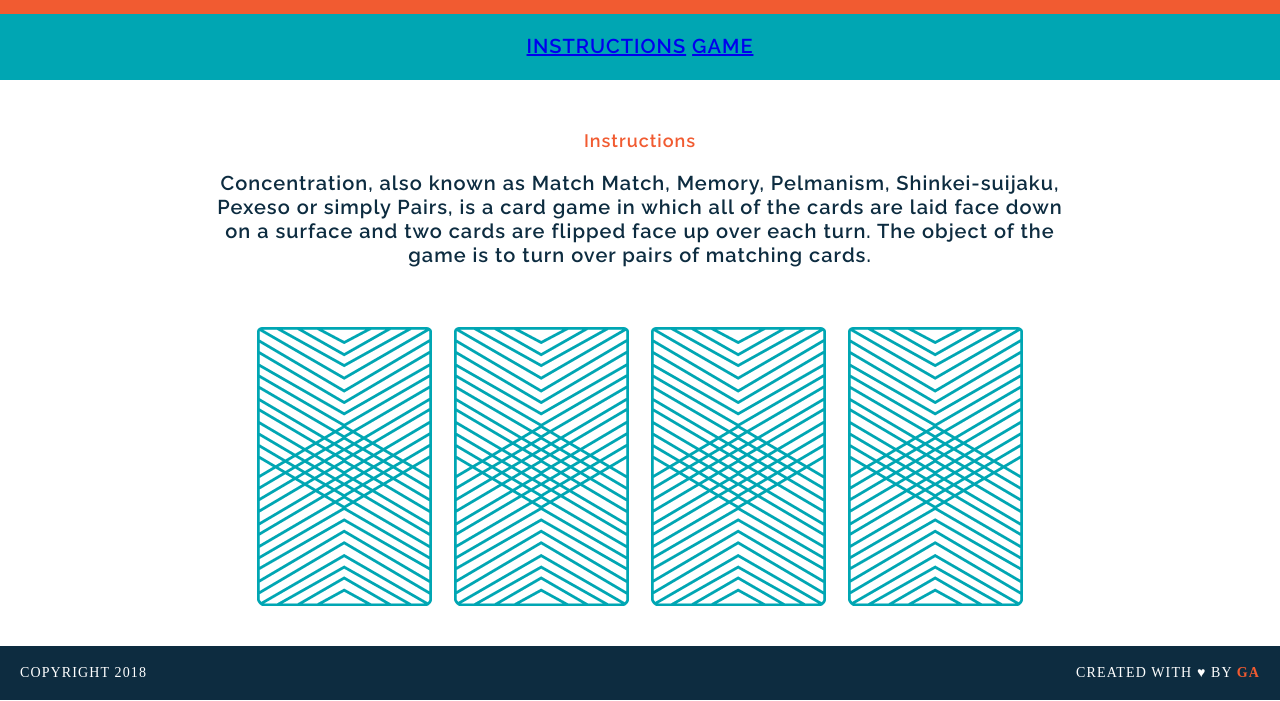
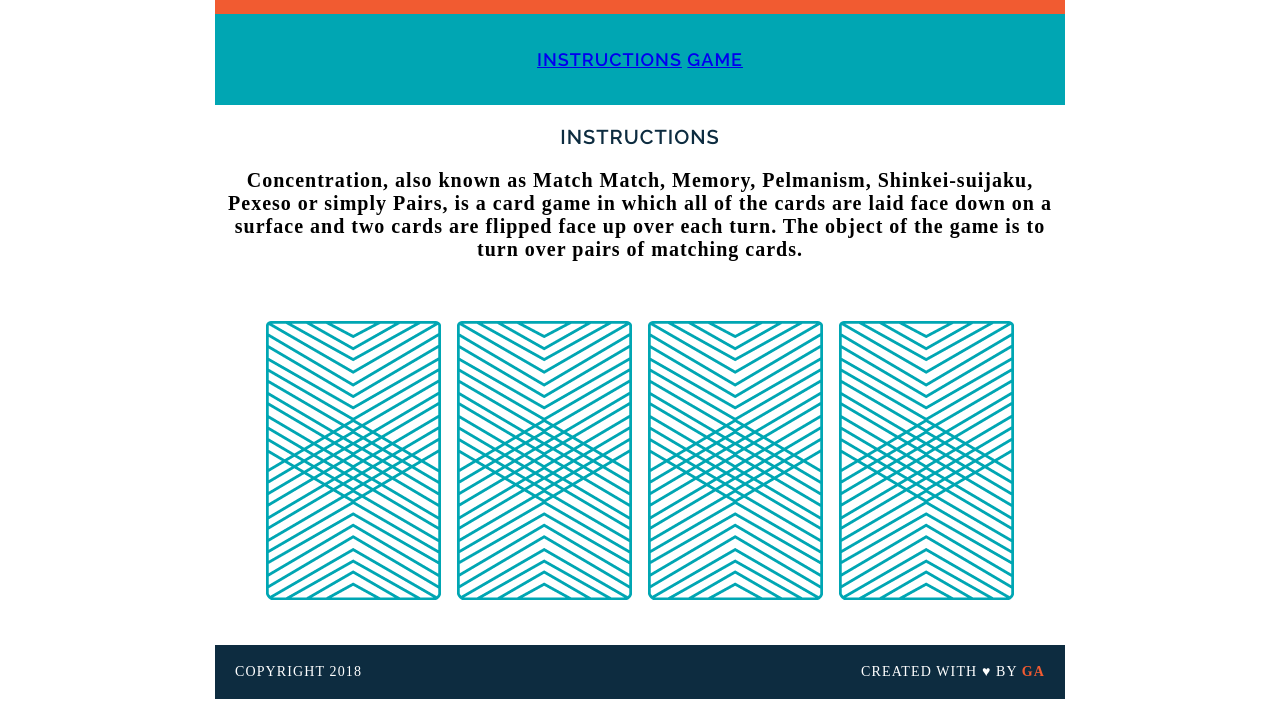
Before and after one commit to b3m1ch4/wdi-fundamentals-memorygame, a plain HTML site: page index.html in a window 1280 px wide. Shown: the part 99-800 px from the top of the page. Drawn offline with Linux system fonts and the light colour scheme; a web font is replaced by a local one.

Commit message:
finished game

```diff
--- a/css/style.css
+++ b/css/style.css
@@ -1,6 +1,7 @@
 <!DOCTYPE CSS>
 a {
   margin: 0px 20px 0px 20px;
+  border-bottom: 2px solid transparent;
 }
 
 a:hover {
@@ -9,8 +10,9 @@ a:hover {
 }
 
 body  {
-	margin: 0;
+	margin: 0 auto;
 	text-align: center;
+  width: 850px;
 }
 
 .clearfix:after {
@@ -29,7 +31,6 @@ body  {
 footer {
   color: white;
   background-color: #0D2C40;
-  font font-family: "droid serif";
 	font-size: 14px;
   line-height: 26px;
   padding: 0px 20px 0px 20px;
@@ -43,33 +44,44 @@ h1 {
 	letter-spacing: 1px;
 	font-weight: 400;
 	font-size: 45px;
-	margin: 0;
+  margin: 0;
 }
 
-h2, h3 {
+h2 {
+  letter-spacing: 1px;
+  font-weight: 600;
+  font-size: 18px;
+}
+
+h3 {
 	font-family: Raleway;
-	color: #F15B31;
+	color: #0D2C40;
 	letter-spacing: 1px;
 	font-weight: 600;
-	font-size: 18px;
+	font-size: 20px;
+  text-align: center;
+  text-transform: uppercase;
 }
 
 header {
 	background-color: #F15B31;
 	color: #FFFFFF;
 	padding: 30px 20px 30px 20px;
+	margin: 0;
+  text-align: center;
 }
 
 img {
-	margin: 40px 8px 0px 8px;
+	margin: 40px 8px 40px 8px;
+}
+
+.instructions {
+  color: black
 }
 
 main {
-	width: 850px;
-	padding: 35px 0px 35px 0px;
-	margin: 0 auto;
+	margin: 35px auto 35px auto
   font-family: Raleway;
-	color: #0D2C40;
 	letter-spacing: 1px;
 	font-weight: 600;
 	font-size: 20px;
@@ -86,14 +98,19 @@ main {
 }
 
 nav {
+	background-color: #00A6B3;
   color: white;
-	background-color: #00A6B3;
-	padding: 20px 0px 20px 0px;
+  padding: 20px 0px 20px 0px;
   font-family: Raleway;
   letter-spacing: 1px;
   font-weight: 600;
   font-size: 20px;
-  border-bottom: 2px solid transparent;
   text-align: center;
   text-transform: uppercase;
 }
+
+p {
+  font-family: "Droid Serif", serif;
+  line-height: 26 px;
+  font size: 18 px;
+}
--- a/index.html
+++ b/index.html
@@ -13,25 +13,17 @@
 </header>
 
 <nav>
-<a href="#instructions">Instructions</a>
-<a href="#game">Game</a>
-</nav>
+<h2><a href="#instructions">Instructions</a>
+
+<a href="#game-board">Game</a>
+</h2></nav>
 
 <main>
-<h2>Instructions</h2>
+<h3>Instructions</h3>
 
 <p id="instructions">Concentration, also known as Match Match, Memory, Pelmanism, Shinkei-suijaku, Pexeso or simply Pairs, is a card game in which all of the cards are laid face down on a surface and two cards are flipped face up over each turn. The object of the game is to turn over pairs of matching cards.</p>
 
-<div id="game">
-<img src="images/back.png" alt="Queen of Diamonds">
-
-<img src="images/back.png" alt="Queen of Hearts">
-
-<img src="images/back.png" alt="King of Diamonds">
-
-<img src="images/back.png" alt="King of Hearts">
-
-</div>
+<div id="game-board" class="board clearfix"></div>
 
 </main>
 
--- a/js/main.js
+++ b/js/main.js
@@ -1,6 +1,8 @@
 /* memory game JS code */
+
 /* Cards in Play */
 var cardsInPlay = [];
+
 /* "Deck" of Cards */
 var cards = [
   {
@@ -21,24 +23,39 @@ var cards = [
   cardImage: "images/king-of-diamonds.png"}
 ];
 
+/* Creates Game Board */
+var createBoard = function () {
+  for (var i = 0; i < cards.length; i++) {
+    var cardElement = document.createElement('img');
+    cardElement.setAttribute('src', 'images/back.png');
+    cardElement.setAttribute('data-id', i);
+    cardElement.addEventListener('click', flipCard);
+    document.getElementById('game-board').appendChild(cardElement);
+  }
+}
+
+/* Check for Match
+How do I get this to run before the page reloads? */
+var checkForMatch = function () {
+    if ( cardsInPlay[0] === cardsInPlay[1]) {
+      alert("Congratulations! You found a match :)");
+      }
+    else {
+      alert("Good try, but please try again.");
+    };
+  };
+
 /* Flip a Card*/
-var flipCard = function(cardId) {
+var flipCard = function () {
+var cardId = this.getAttribute('data-id');
 cardsInPlay.push(cards[cardId].rank);
 console.log("User flipped " + cards[cardId].rank);
-console.log(cards[cardId].cardImage);
-console.log(cards[cardId].suit);
+var cardElement = this.setAttribute('src', cards[cardId].cardImage);
+  if (cardsInPlay.length == 2) {
+checkForMatch()
 }
-flipCard(0);
-flipCard(2);
+}
 
-/* Check for Match */
-var checkForMatch = function() {
-  if (cardsInPlay[0] === cardsInPlay[1]) {
-    console.log("You found a match!");
-  }
-  else {
-    console.log("Sorry, please try again.");
-  }
-};
+createBoard()
 
-checkForMatch()
+/* Reset Button */
```
